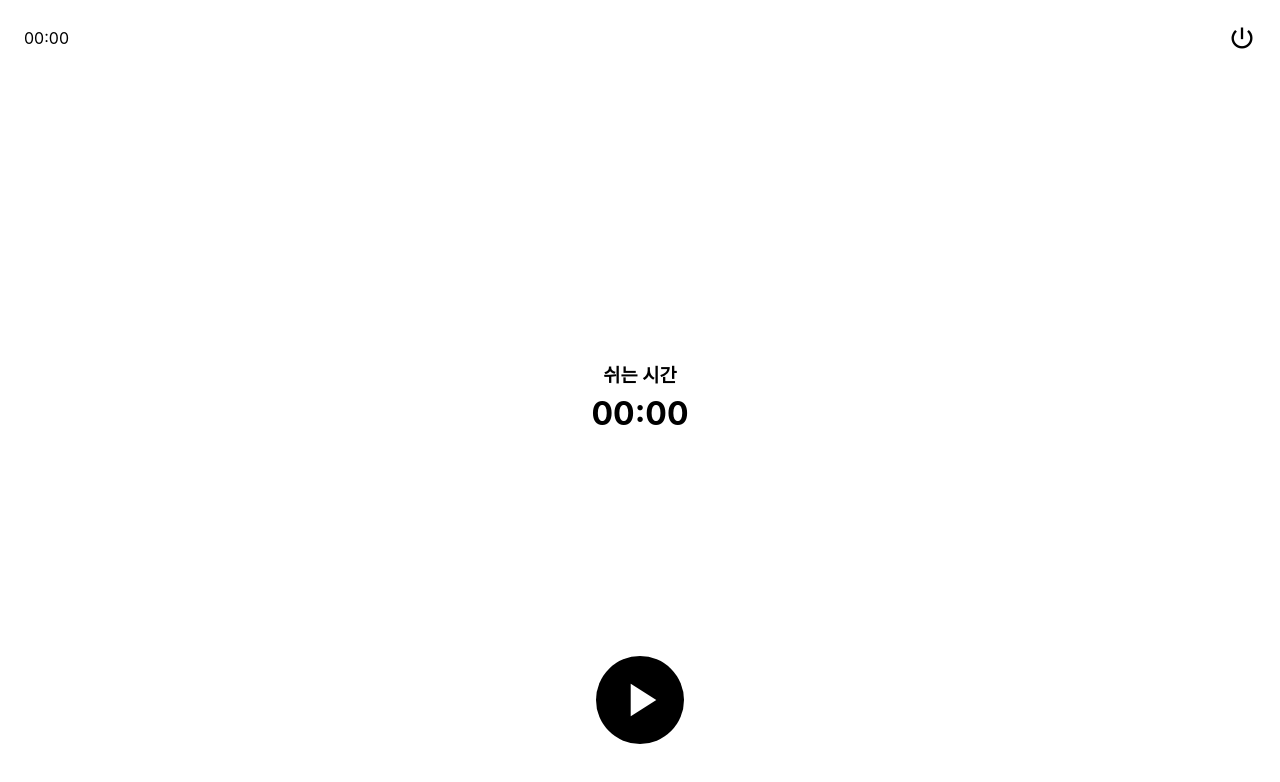
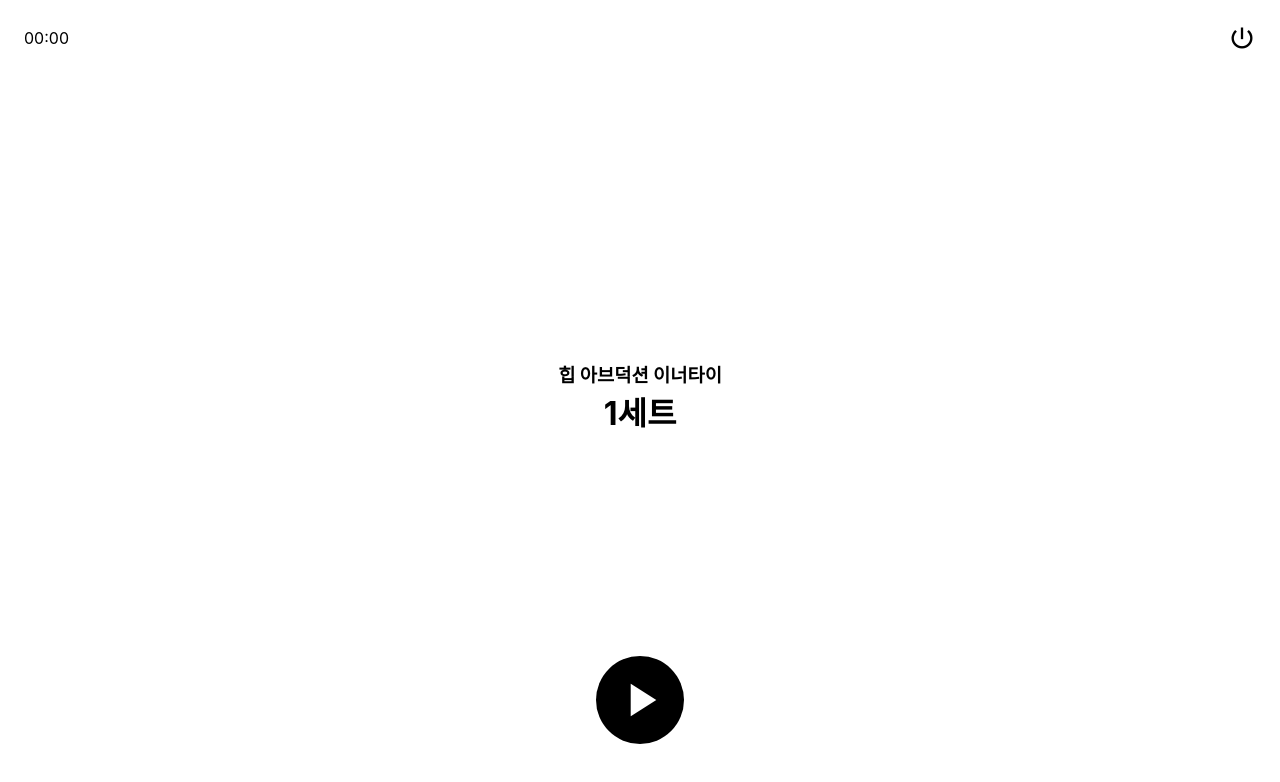
Before and after one commit to realsnoopso/HealthRoutine_Front, a Next.js app: page /doing in a window 1280 px wide. Shown: the top 782 px of the page. Built offline with nearby package versions, Linux system fonts and the light colour scheme; a web font is replaced by a local one.

Commit message:
Change contents

```diff
--- a/src/pages/doing.tsx
+++ b/src/pages/doing.tsx
@@ -4,8 +4,8 @@ import { Cycle } from '@src/components/templates/Cycle';
 const Doing: NextPage = () => {
   return (
     <Cycle btnIcon="play_arrow" btnPath="rest">
-      <h3>쉬는 시간</h3>
-      <h1>00:00</h1>
+      <h3>힙 아브덕션 이너타이</h3>
+      <h1>1세트</h1>
     </Cycle>
   );
 };
--- a/src/pages/rest.tsx
+++ b/src/pages/rest.tsx
@@ -4,8 +4,8 @@ import { Cycle } from '@src/components/templates/Cycle';
 const Rest: NextPage = () => {
   return (
     <Cycle btnIcon="done" btnPath="doing">
-      <h3>힙 아브덕션 이너타이</h3>
-      <h1>1세트</h1>
+      <h3>쉬는 시간</h3>
+      <h1>00:00</h1>
     </Cycle>
   );
 };
```
